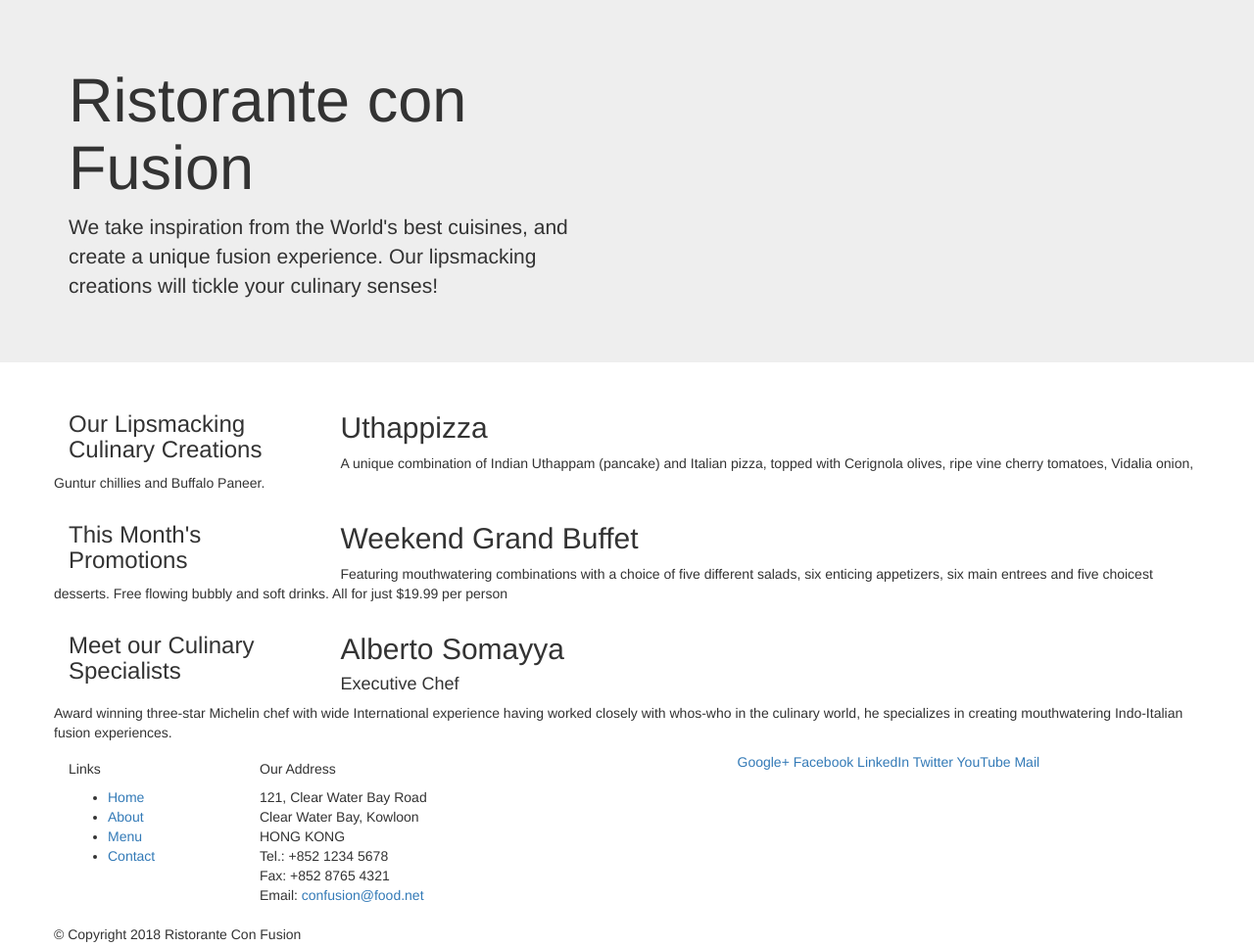
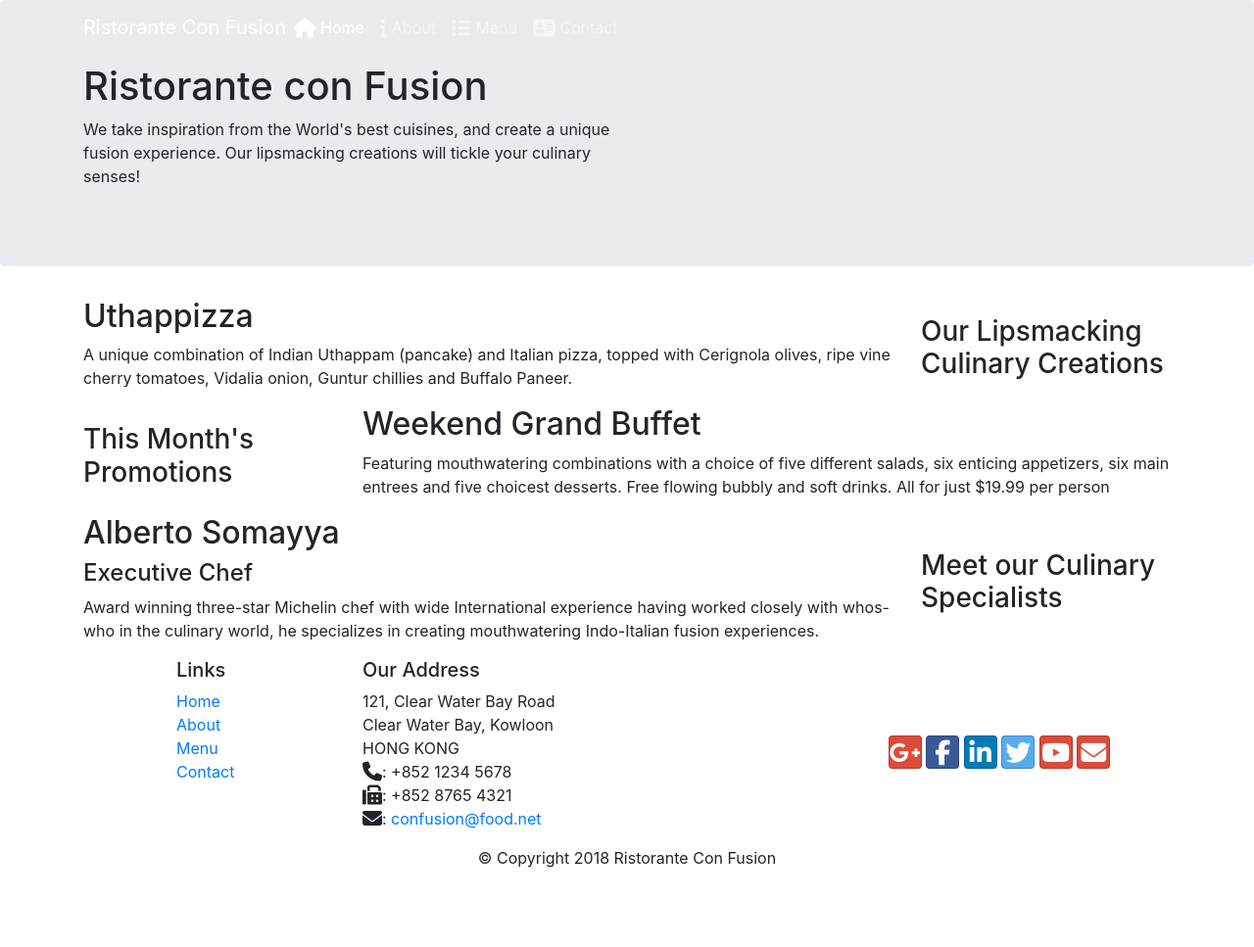
Before and after one commit to gnsaddy/full_stack_development, a website: page index.html in a window 1280 px wide. Shown: the whole page at 98% size. After the commit the page ends 904 px from the top, so only its background shows below. Drawn offline with nearby package versions, Linux system fonts and the light colour scheme.

Commit message:
fontawesome done

```diff
--- a/index.html
+++ b/index.html
@@ -10,13 +10,36 @@
 
     <!-- Bootstrap CSS -->
     <link rel="stylesheet" href="node_modules/bootstrap/dist/css/bootstrap.min.css">
+    <link rel="stylesheet" href="./node_modules/font-awesome/css/font-awesome.min.css">
+    <link rel="stylesheet" href="./node_modules/bootstrap-social/bootstrap-social.css">
+    <link rel="stylesheet" href="css/styles.css">
 </head>
 
 <body>
+    <nav class="navbar navbar-dark navbar-expand-sm fixed-top">
+        <div class="container">
+            <button class="navbar-toggler" type="button" data-toggle="collapse" data-target="#Navbar">
+                <span class="navbar-toggler-icon"></span>
+            </button>
+            <a class="navbar-brand mr-auto" href="#">Ristorante Con Fusion</a>
+            <div class="collapse navbar-collapse mx-auto" id="Navbar">
+                <ul class="navbar-nav mr-auto">
+                    <li class="nav-item active"><a class="nav-link" href="#">
+                            <span class="fa fa-home fa-lg"></span> Home</a></li>
+                    <li class="nav-item"><a class="nav-link" href="aboutus.html">
+                            <span class="fa fa-info fa-lg"></span> About</a></li>
+                    <li class="nav-item"><a class="nav-link" href="#">
+                            <span class="fa fa-list fa-lg"></span> Menu</a></li>
+                    <li class="nav-item"><a class="nav-link" href="#">
+                            <span class="fa fa-address-card fa-lg"></span> Contact</a></li>
+                </ul>
+            </div>
+        </div>
+    </nav>
 
     <header class="jumbotron">
         <div class="container">
-            <div class="row">
+            <div class="row row-header">
                 <div class="col-12 col-sm-6">
                     <h1>Ristorante con Fusion</h1>
                     <p>We take inspiration from the World's best cuisines, and create a unique fusion experience. Our
@@ -29,7 +52,7 @@
     </header>
 
     <div class="container">
-        <div class="row">
+        <div class="row row-content align-items-center">
             <div class="col-12 col-sm-4 order-sm-last col-md-3">
                 <h3>Our Lipsmacking Culinary Creations</h3>
             </div>
@@ -41,7 +64,7 @@
         </div>
 
 
-        <div class="row">
+        <div class="row row-content align-items-center">
             <div class="col-12 col-sm-4 col-md-3">
                 <h3>This Month's Promotions</h3>
             </div>
@@ -53,7 +76,7 @@
             </div>
         </div>
 
-        <div class="row">
+        <div class="row row-content align-items-center">
             <div class="col-12 col-sm-4 order-sm-last col-md-3">
                 <h3>Meet our Culinary Specialists</h3>
             </div>
@@ -67,41 +90,47 @@
         </div>
     </div>
 
-    <footer>
+    <footer class="footer">
         <div class="container">
             <div class="row">
                 <div class="col-4 offset-1 col-sm-2">
                     <h5>Links</h5>
-                    <ul>
+                    <ul class="list-unstyled">
                         <li><a href="#">Home</a></li>
-                        <li><a href="#">About</a></li>
+                        <li><a href="aboutus.html">About</a></li>
                         <li><a href="#">Menu</a></li>
                         <li><a href="#">Contact</a></li>
                     </ul>
                 </div>
                 <div class="col-7 col-sm-5">
                     <h5>Our Address</h5>
-                    <address>
+                    <address class="address">
                         121, Clear Water Bay Road<br>
                         Clear Water Bay, Kowloon<br>
                         HONG KONG<br>
-                        Tel.: +852 1234 5678<br>
-                        Fax: +852 8765 4321<br>
-                        Email: <a href="mailto:confusion@food.net">confusion@food.net</a>
+                        <i class="fa fa-phone fa-lg"></i>: +852 1234 5678<br>
+                        <i class="fa fa-fax fa-lg"></i>: +852 8765 4321<br>
+                        <i class="fa fa-envelope fa-lg"></i>: <a href="mailto:confusion@food.net">confusion@food.net</a>
                     </address>
                 </div>
-                <div class="col-12 col-sm-4">
-                    <div class="">
-                        <a href="http://google.com/+">Google+</a>
-                        <a href="http://www.facebook.com/profile.php?id=">Facebook</a>
-                        <a href="http://www.linkedin.com/in/">LinkedIn</a>
-                        <a href="http://twitter.com/">Twitter</a>
-                        <a href="http://youtube.com/">YouTube</a>
-                        <a href="mailto:gnsaddy@gmail.com">Mail</a>
+                <div class="col-12 col-sm-4 align-self-center">
+                    <div class="text-center">
+                        <a class="btn btn-social-icon btn-google" href="http://google.com/+"><i
+                                class="fa fa-google-plus fa-lg"></i></a>
+                        <a class="btn btn-social-icon btn-facebook" href="http://www.facebook.com/profile.php?id="><i
+                                class="fa fa-facebook fa-lg"></i></a>
+                        <a class="btn btn-social-icon btn-linkedin" href="http://www.linkedin.com/in/"><i
+                                class="fa fa-linkedin fa-lg"></i></a>
+                        <a class="btn btn-social-icon btn-twitter" href="http://twitter.com/"><i
+                                class="fa fa-twitter fa-lg"></i></a>
+                        <a class="btn btn-social-icon btn-google" href="http://youtube.com/"><i
+                                class="fa fa-youtube fa-lg"></i></a>
+                        <a class="btn btn-social-icon btn-google" href="mailto:"><i
+                                class="fa fa-envelope fa-lg"></i></a>
                     </div>
                 </div>
             </div>
-            <div class="row">
+            <div class="row justify-content-center">
                 <div class="col-auto">
                     <p>© Copyright 2018 Ristorante Con Fusion</p>
                 </div>
```
Also changed, not shown: aboutus.html (added, +167 -0 lines).
